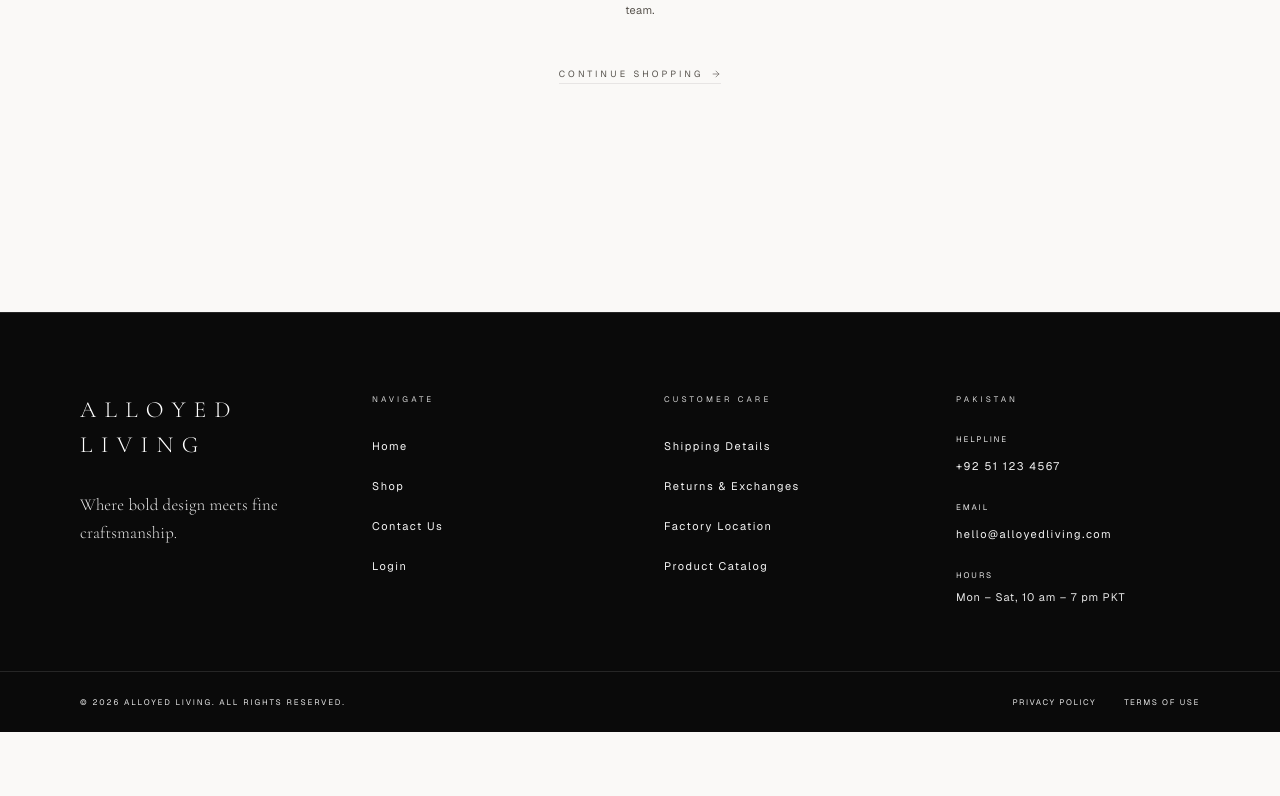
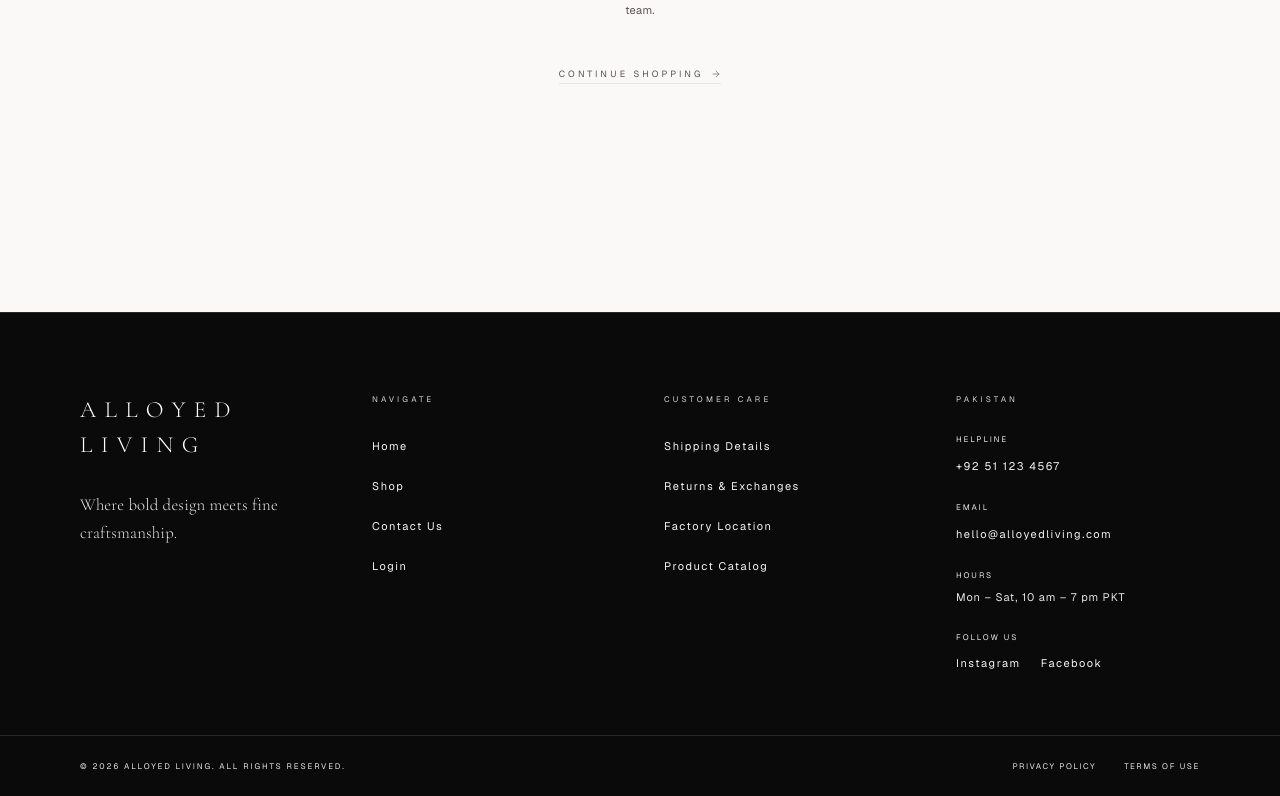
Before and after one commit to Muhammad-Umair-developer/alloyed-living, a Next.js app in the folder alloyed-living/: page /checkout/success in a window 1280 px wide. Shown: the part 488-1284 px from the top of the page. Before the commit the page ends 1220 px from the top, so only its background shows below. Built offline with nearby package versions, Linux system fonts and the light colour scheme; no server answers.

Commit message:
updated code

```diff
--- a/alloyed-living/src/components/layout/Footer.tsx
+++ b/alloyed-living/src/components/layout/Footer.tsx
@@ -14,7 +14,7 @@ const NAV_LINKS = [
 ]
 
 const CARE_LINKS = [
-  { label: "Shipping Details",    href: "/shipping"         },
+  { label: "Shipping Details",     href: "/shipping"         },
   { label: "Returns & Exchanges", href: "/returns"          },
   { label: "Factory Location",    href: "/factory-location" },
   { label: "Product Catalog",     href: "/catalog"          },
@@ -155,6 +155,47 @@ export default function Footer() {
                 </p>
               </div>
 
+              {/* ─ Social Links ─ */}
+              <div>
+                <p className="text-[8px] tracking-[0.24em] uppercase text-neutral-200 mb-3">
+                  Follow Us
+                </p>
+                <div className="flex items-center gap-5">
+                  <a
+                    href="https://www.instagram.com/alloyedliving?igsh=MXBhbGdwZWV6ZnE5NQ=="
+                    target="_blank"
+                    rel="noopener noreferrer"
+                    className="
+                      relative inline-block
+                      text-[11px] tracking-[0.14em] text-neutral-100
+                      cursor-pointer transition-colors duration-300 hover:text-white
+                      after:absolute after:bottom-[-1px] after:left-0
+                      after:h-px after:w-0 after:bg-white after:content-['']
+                      after:transition-[width] after:duration-300 after:ease-out
+                      hover:after:w-full
+                    "
+                  >
+                    Instagram
+                  </a>
+                  <a
+                    href="https://www.facebook.com/share/1BdEw54ASu/"
+                    target="_blank"
+                    rel="noopener noreferrer"
+                    className="
+                      relative inline-block
+                      text-[11px] tracking-[0.14em] text-neutral-100
+                      cursor-pointer transition-colors duration-300 hover:text-white
+                      after:absolute after:bottom-[-1px] after:left-0
+                      after:h-px after:w-0 after:bg-white after:content-['']
+                      after:transition-[width] after:duration-300 after:ease-out
+                      hover:after:w-full
+                    "
+                  >
+                    Facebook
+                  </a>
+                </div>
+              </div>
+
             </div>
           </div>
 
```
